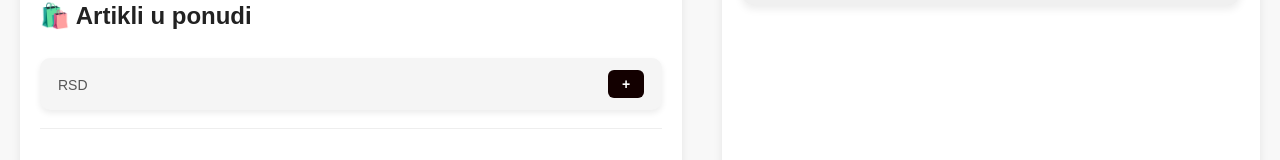
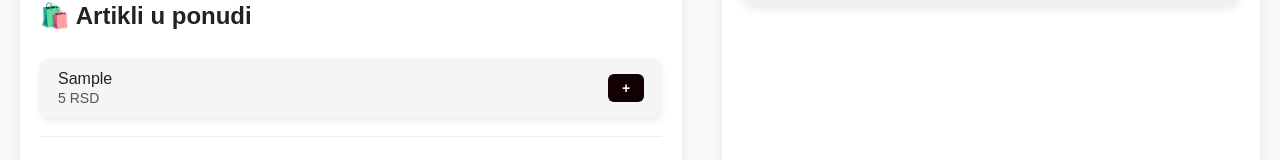
Before and after one commit to IrfanCatovic/Store, a React (Create React App) app: page / in a window 1280 px wide. Both pictures are taken after typing "Sample", "5" into the empty fields and a click on the button "Dodaj artikal". Shown: the part 368-528 px from the top of the page. Built offline with nearby package versions, Linux system fonts and the light colour scheme; no server answers.

Commit message:
Rde front i back kao sat

```diff
--- a/src/App.js
+++ b/src/App.js
@@ -47,9 +47,9 @@ export default function App() {
     }
 
     const noviArtikal = {
-      Id: listaArtikala.length + 1,
-      Ime: artikal.Ime,
-      Cena: Number(artikal.Cena),
+      id: listaArtikala.length + 1,
+      ime: artikal.Ime,
+      cena: Number(artikal.Cena),
     };
 
     setListaArtikala([...listaArtikala, noviArtikal]);
@@ -109,11 +109,11 @@ export default function App() {
           ) : (
             <ul className="artikli-list">
               {listaArtikala.map((a) => (
-                <li key={a.Id}>
+                <li key={a.id}>
                   {console.log(a)}
                   <Artikal
-                    ime={a.Ime}
-                    cena={a.Cena}
+                    ime={a.ime}
+                    cena={a.cena}
                     onDodaj={() => handleDodaj(a)}
                   />
                 </li>
--- a/src/Artikal.js
+++ b/src/Artikal.js
@@ -1,13 +1,14 @@
 import "./Artikal.css";
 
-export default function Artikal({ Ime, Cena, onDodaj }) {
+export default function Artikal({ ime, cena, onDodaj }) {
+  console.log("evo me u artikal", ime, cena);
   return (
     <div className="artikal-container">
       <div className="artikal-info">
-        <span className="artikal-ime">{Ime}</span>
-        <span className="artikal-cena">{Cena} RSD</span>
+        <span className="artikal-ime">{ime}</span>
+        <span className="artikal-cena">{cena} RSD</span>
       </div>
-      <button className="artikal-button" onClick={() => onDodaj({ Ime, Cena })}>
+      <button className="artikal-button" onClick={() => onDodaj({ ime, cena })}>
         +
       </button>
     </div>
```
